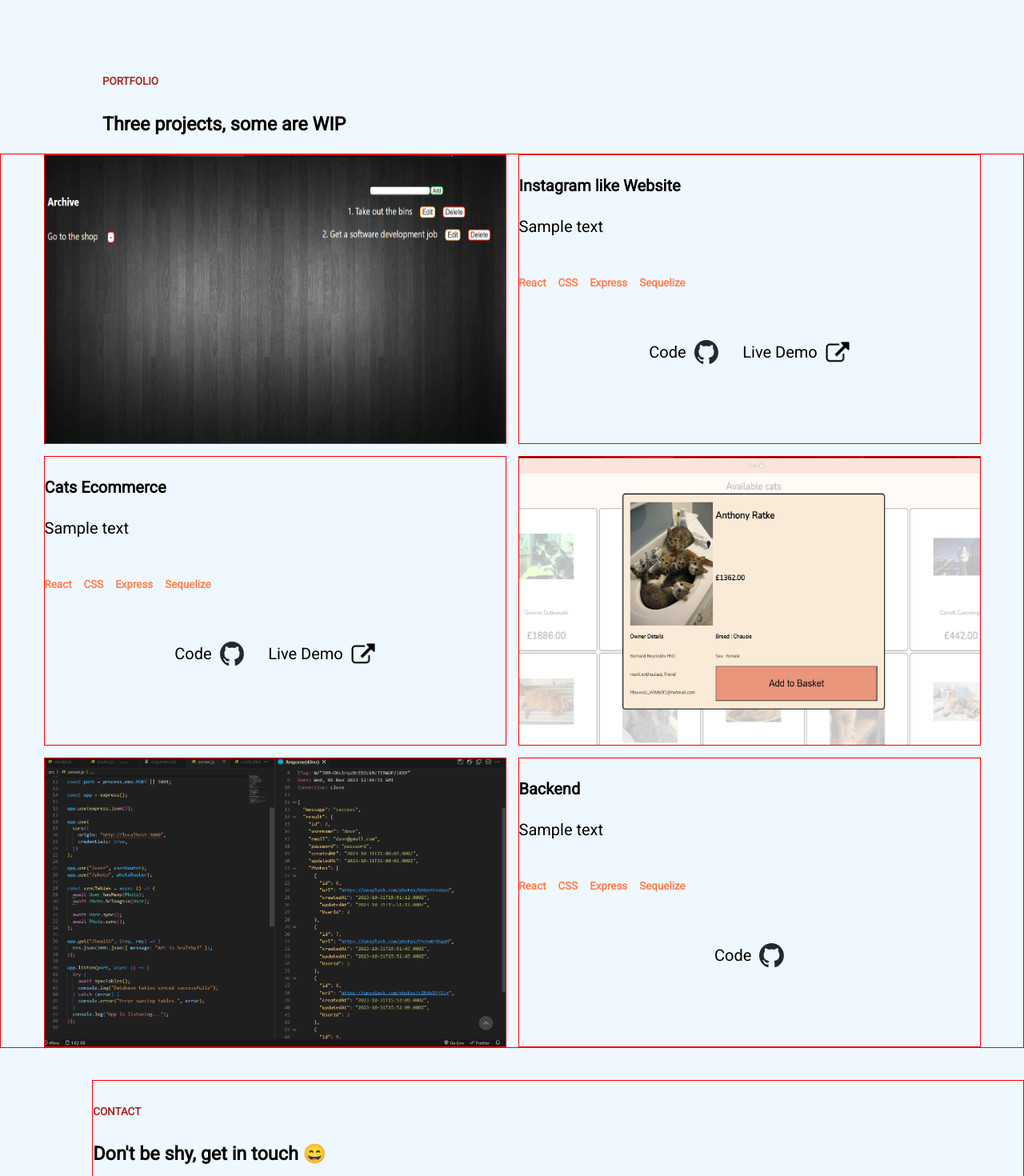
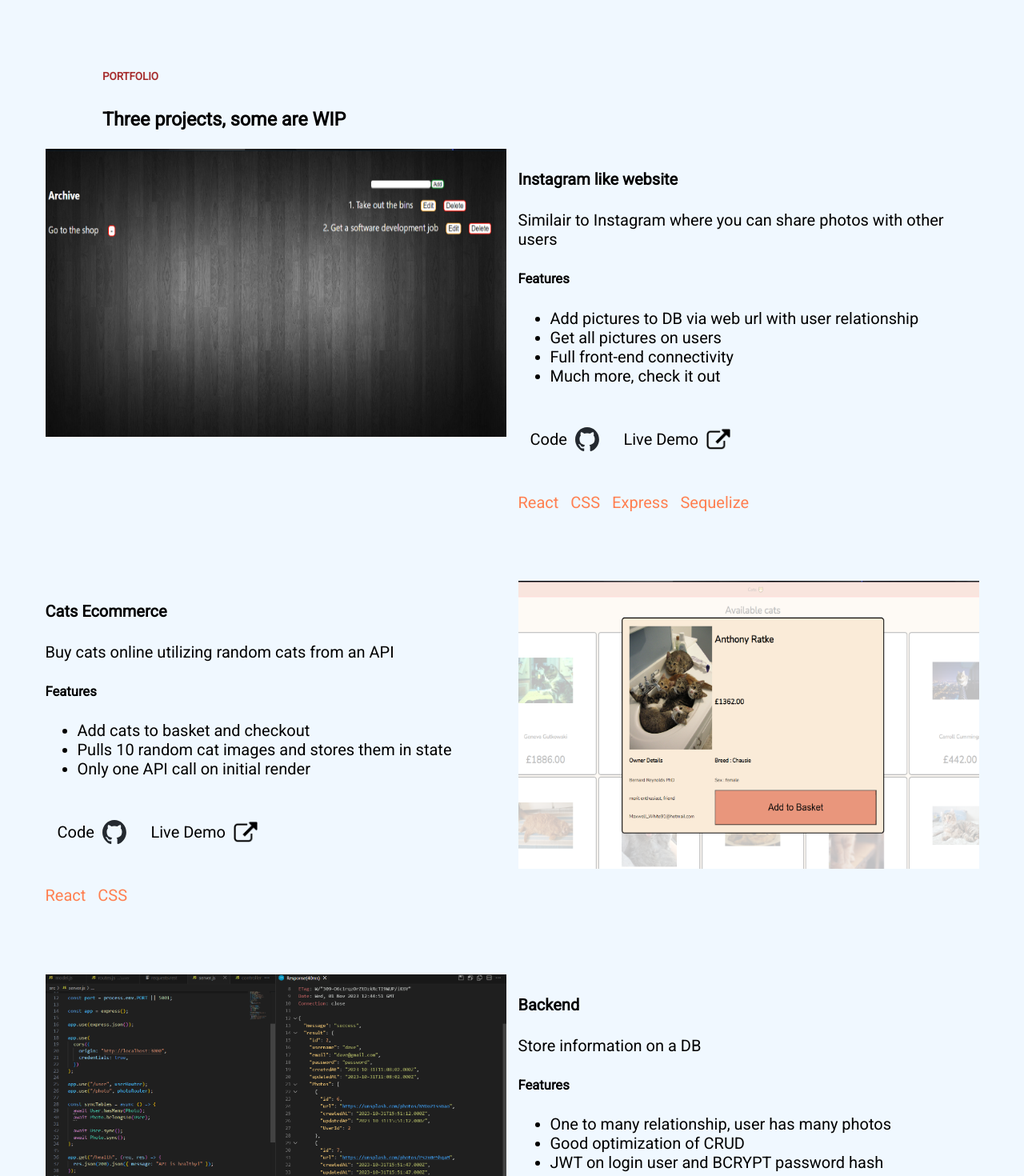
Before and after one commit to NathGitCode/portfoliov2, a React (Create React App) app: page / in a window 1280 px wide. Shown: the part 1330-2800 px from the top of the page at 80% size. Built offline with nearby package versions, Linux system fonts and the light colour scheme; a web font is replaced by a local one.

Commit message:
got rid of borders and touching up

```diff
--- a/src/comps/about/About.css
+++ b/src/comps/about/About.css
@@ -8,7 +8,6 @@
     display: grid;
     grid-template-columns: auto auto auto;
     justify-content: center;
-    border: 1px solid red;
     margin-bottom: 25vh
 }
 
@@ -25,8 +24,6 @@
 }
 
 .about-items-1 {
-    border: 1px solid red;
-
     text-align: left;
     width: 50vw;
 }
--- a/src/comps/contact/Contact.css
+++ b/src/comps/contact/Contact.css
@@ -1,9 +1,8 @@
 .contact-container {
     display: grid;
     grid-template-columns: auto auto auto auto;
-    gap: 15px;
+    gap: 20px;
     justify-content: center;
-    border: 1px solid red;
     width: 60vw;
 }
 
@@ -13,19 +12,16 @@
 
 .address {
     text-align: left;
-    border: 1px solid red;
     grid-row-start: 3;
 }
 
 .email {
     text-align: left;
-    border: 1px solid red;
     grid-row-start: 3;
 }
 
 .phone {
     text-align: left;
-    border: 1px solid red;
     grid-row-start: 3;
 }
 
@@ -33,6 +29,13 @@
     margin-top: 5vh;
     margin-left: 9vw;
     text-align: left;
-    border: 1px solid red;
 
 }
+
+.contact-email {
+    transition: .2s;
+}
+
+.contact-email:hover {
+    transform: scale(1.1);
+}
--- a/src/comps/contact/Contact.js
+++ b/src/comps/contact/Contact.js
@@ -16,7 +16,7 @@ const Contact = () => {
         </div>
         <div className="email">
           <h3>Send me an email 📧</h3>
-          <p>
+          <p className="contact-email">
             <a href="mailto:nathstringer@gmail.com">nathstringer@gmail.com</a>
           </p>
         </div>
--- a/src/comps/info/Info.css
+++ b/src/comps/info/Info.css
@@ -2,18 +2,15 @@
     display: grid;
     grid-template-columns: auto auto auto;
     justify-content: center;
-    border: 1px solid red;
     margin: 25vh;
 }
 
 .picofme {
-    border: 1px solid red;
     height: 300px;
     border-radius: 100px;
 }
 
 .item-1 {
-    border: 1px solid red;
     grid-row-start: 1;
     text-align: left;
     width: 50vw;
--- a/src/comps/projects/Projects.css
+++ b/src/comps/projects/Projects.css
@@ -3,27 +3,21 @@
     grid-template-columns: auto auto;
     gap: 15px;
     justify-content: center;
-    border: 1px solid red;
+    row-gap: 5%;
 }
 
 
 .proj-item-1 {
-    border: 1px solid red;
-
     text-align: left;
     width: 45vw;
 }
 
 .proj-item-2 {
-    border: 1px solid red;
-
     text-align: left;
     width: 45vw;
 }
 
 .proj-item-3 {
-    border: 1px solid red;
-
     text-align: left;
     width: 45vw;
 }
@@ -32,20 +26,17 @@
     height: 45vh;
     width: 45vw;
     grid-row-start: 1;
-    border: 1px solid red;
 }
 
 .cats4lyf {
     height: 45vh;
     width: 45vw;
-    border: 1px solid red;
 }
 
 .backend {
     height: 45vh;
     width: 45vw;
     grid-row-start: 3;
-    border: 1px solid red;
 }
 
 .projheaders {
@@ -63,33 +54,40 @@
     padding-left: 10px;
 }
 
-.tech-stack-used {
+.stackused {
     display: flex;
+    color: coral;
+    gap: 15px;
 }
 
-.tech-stack-used h6 {
-    padding-right: 15px;
-    color: coral;
-}
 
 .gitproj {
     display: flex;
     margin: 15px;
     align-items: center;
+    transition: .2s
 }
 
 .demoproj {
     display: flex;
     margin: 15px;
     align-items: center;
+    transition: .2s;
 }
 
 .git-live {
     display: flex;
-    justify-content: center;
 }
 
 .git-live a {
     text-decoration: none;
     color: black;
 }
+
+.gitproj:hover {
+    transform: scale(1.2);
+}
+
+.demoproj:hover {
+    transform: scale(1.2);
+}
--- a/src/comps/projects/Projects.js
+++ b/src/comps/projects/Projects.js
@@ -17,14 +17,18 @@ const Projects = () => {
         {/* instagram thing */}
         <img className="todolist" src={todolist} alt="todolist"></img>
         <div className="proj-item-1">
-          <h4>Instagram like Website</h4>
-          <p>Sample text</p>
-          <div className="tech-stack-used">
-            <h6>React</h6>
-            <h6>CSS</h6>
-            <h6>Express</h6>
-            <h6>Sequelize</h6>
-          </div>
+          <h4>Instagram like website</h4>
+          <p>
+            Similair to Instagram where you can share photos with other users
+          </p>
+          <h5>Features</h5>
+          <ul>
+            <li>Add pictures to DB via web url with user relationship</li>
+            <li>Get all pictures on users</li>
+            <li>Full front-end connectivity</li>
+            <li>Much more, check it out</li>
+          </ul>
+
           <div className="git-live">
             <a
               href="https://github.com/NathGitCode/react-to-do-list"
@@ -48,18 +52,25 @@ const Projects = () => {
               </div>
             </a>
           </div>
+          <div className="stackused">
+            <p>React</p>
+            <p>CSS</p>
+            <p>Express</p>
+            <p>Sequelize</p>
+          </div>
         </div>
 
         {/* cats4lyf */}
         <div className="proj-item-2">
           <h4>Cats Ecommerce</h4>
-          <p>Sample text</p>
-          <div className="tech-stack-used">
-            <h6>React</h6>
-            <h6>CSS</h6>
-            <h6>Express</h6>
-            <h6>Sequelize</h6>
-          </div>
+          <p>Buy cats online utilizing random cats from an API</p>
+          <h5>Features</h5>
+          <ul>
+            <li>Add cats to basket and checkout</li>
+            <li>Pulls 10 random cat images and stores them in state</li>
+            <li>Only one API call on initial render</li>
+          </ul>
+
           <div className="git-live">
             <a
               href="https://github.com/MullaneyDev/groupProject2"
@@ -83,6 +94,10 @@ const Projects = () => {
               </div>
             </a>
           </div>
+          <div className="stackused">
+            <p>React</p>
+            <p>CSS</p>
+          </div>
         </div>
         <img className="cats4lyf" src={cats4lyf} alt="cats4lyf"></img>
 
@@ -90,13 +105,14 @@ const Projects = () => {
         <img className="backend" src={backend} alt="backend"></img>
         <div className="proj-item-3">
           <h4>Backend</h4>
-          <p>Sample text</p>
-          <div className="tech-stack-used">
-            <h6>React</h6>
-            <h6>CSS</h6>
-            <h6>Express</h6>
-            <h6>Sequelize</h6>
-          </div>
+          <p>Store information on a DB</p>
+          <h5>Features</h5>
+          <ul>
+            <li>One to many relationship, user has many photos</li>
+            <li>Good optimization of CRUD</li>
+            <li>JWT on login user and BCRYPT password hash</li>
+          </ul>
+
           <div className="git-live">
             <a
               href="https://github.com/MullaneyDev/instaCloneBack"
@@ -109,6 +125,11 @@ const Projects = () => {
               </div>
             </a>
           </div>
+          <div className="stackused">
+            <p>MySQL</p>
+            <p>Express</p>
+            <p>Sequelize</p>
+          </div>
         </div>
       </div>
     </>
```
